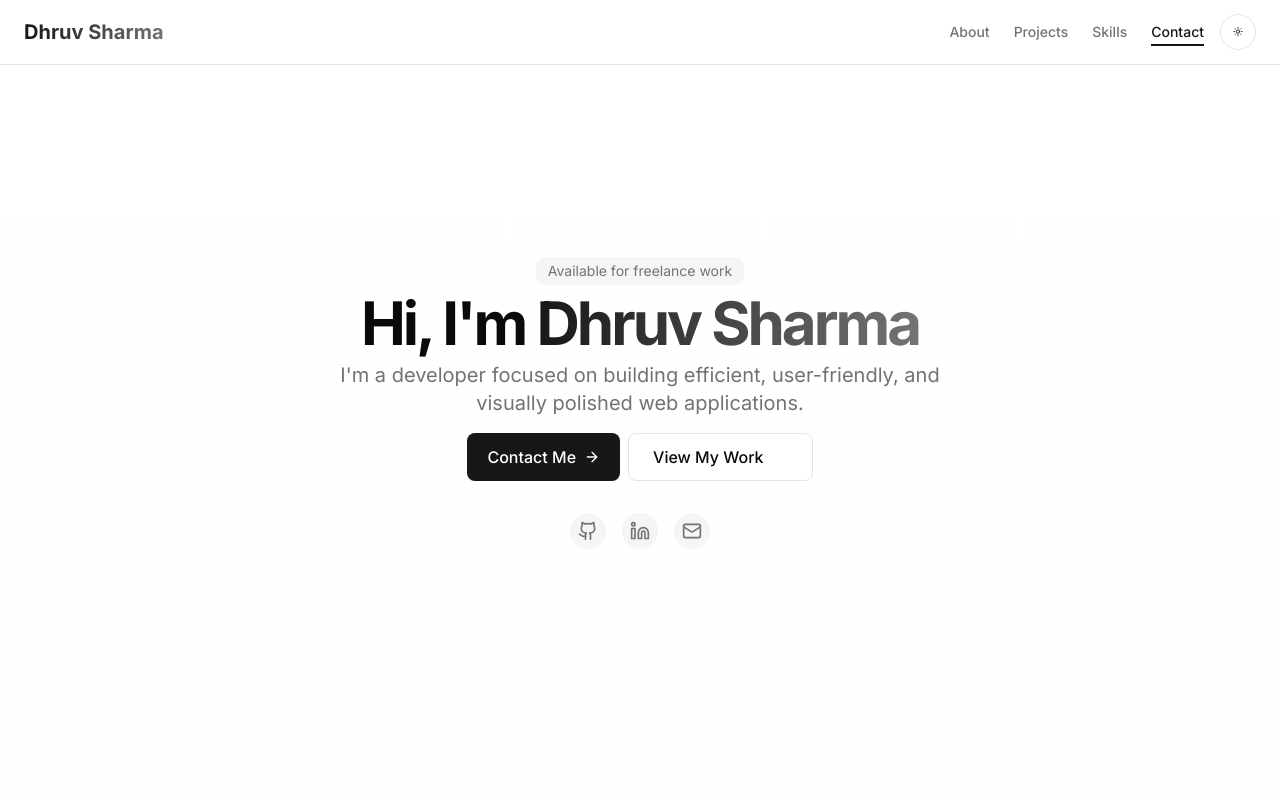
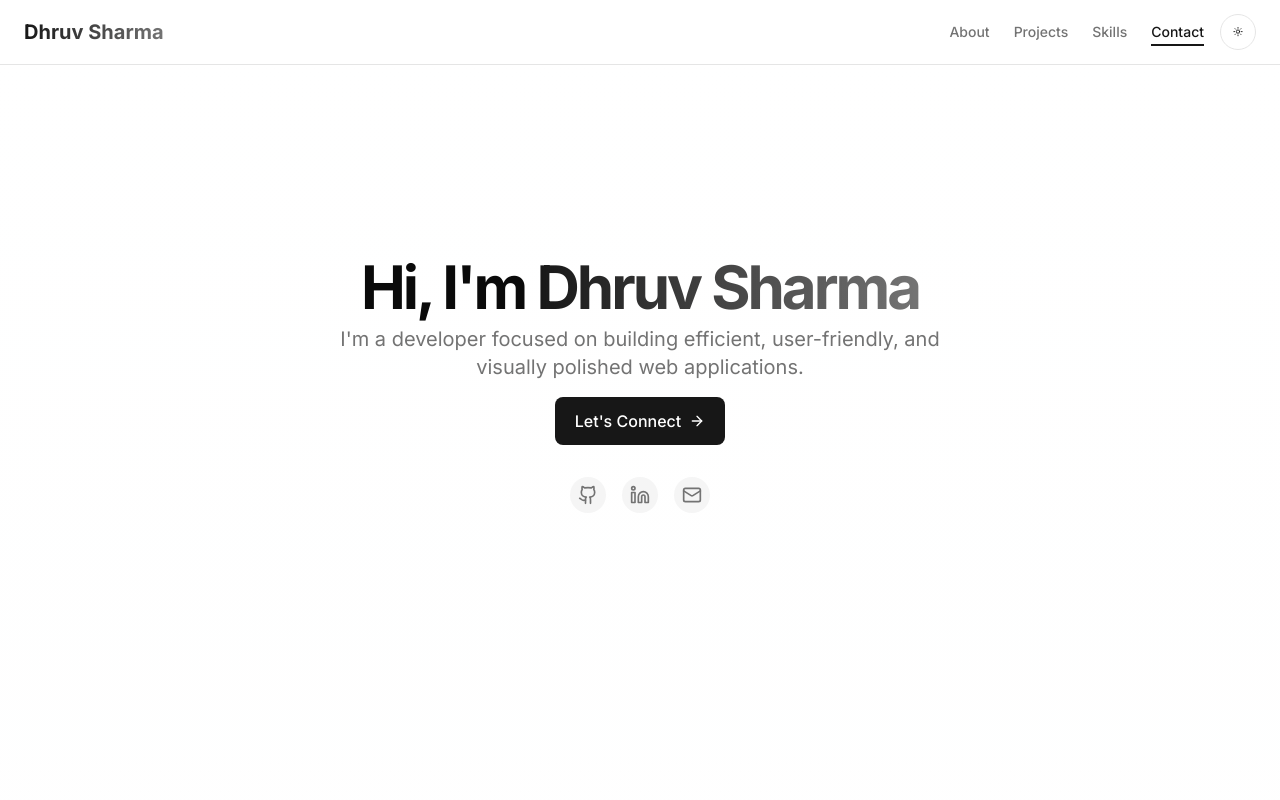
Before and after one commit to Dhruv159/Portfolio, a Next.js app: page / in a window 1280 px wide. Shown: the top 800 px of the page. Built offline with nearby package versions, Linux system fonts and the light colour scheme.

Commit message:
update about me

```diff
--- a/src/app/page.tsx
+++ b/src/app/page.tsx
@@ -167,9 +167,9 @@ export default function Home() {
                         <div className="mx-auto max-w-4xl text-center">
                             <div className="flex flex-col justify-center space-y-4">
                                 <div className="space-y-2">
-                                    <div className="inline-block rounded-lg bg-muted px-3 py-1 text-sm text-muted-foreground">
+                                    {/* <div className="inline-block rounded-lg bg-muted px-3 py-1 text-sm text-muted-foreground">
                                         Available for freelance work
-                                    </div>
+                                    </div> */}
                                     <h1 className="text-3xl font-bold tracking-tighter sm:text-5xl xl:text-6xl/none">
                                         Hi, I&#39;m {''}
                                         <span className="text-transparent bg-clip-text bg-gradient-to-r from-primary to-primary/60 dark:from-primary dark:to-primary/70">
@@ -186,14 +186,8 @@ export default function Home() {
                                         className="group relative overflow-hidden rounded-md bg-primary px-5 py-2.5 transition-all duration-300 ease-out hover:bg-primary/90 dark:text-black"
                                     >
                                         <Link href="#contact" className="flex items-center">
-                                            Contact Me
+                                            Let's Connect
                                             <ArrowRight className="ml-2 h-4 w-4 transition-transform group-hover:translate-x-1" />
-                                        </Link>
-                                    </Button>
-                                    <Button variant="outline" size="lg" className="group">
-                                        <Link href="#projects" className="flex items-center">
-                                            View My Work
-                                            <ArrowRight className="ml-2 h-4 w-4 opacity-0 transition-all group-hover:opacity-100 group-hover:translate-x-1" />
                                         </Link>
                                     </Button>
                                 </div>
```
